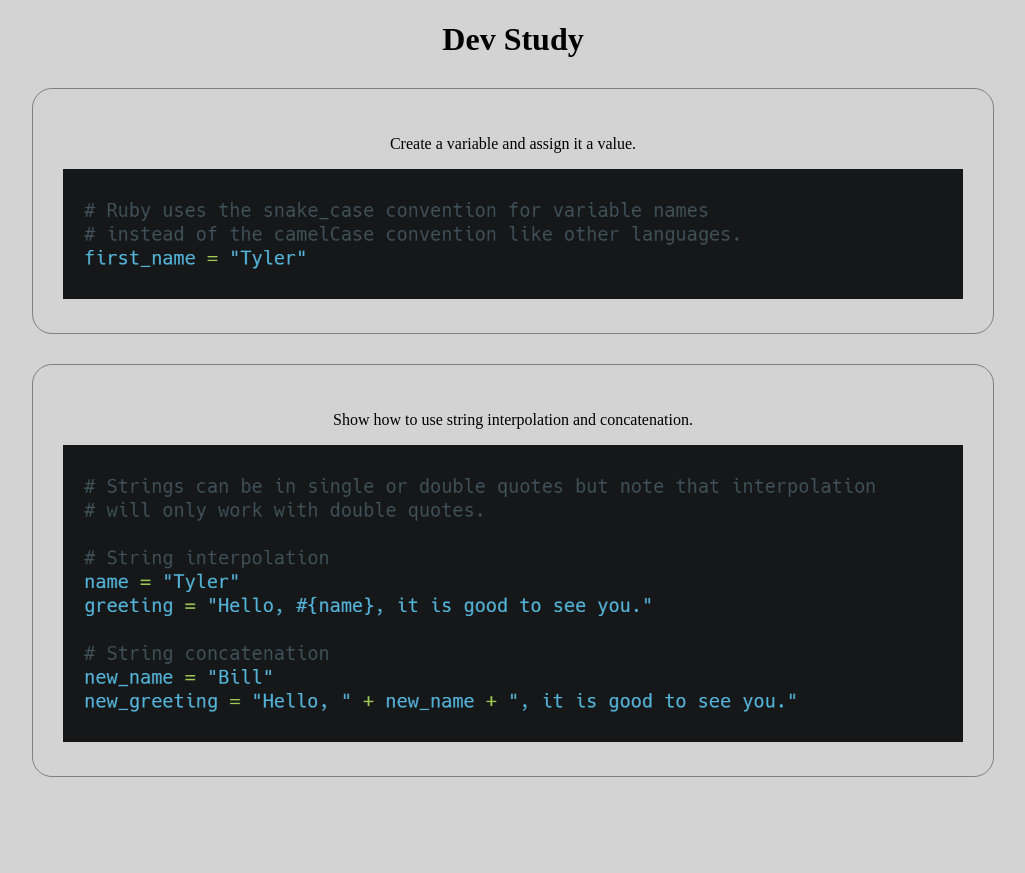
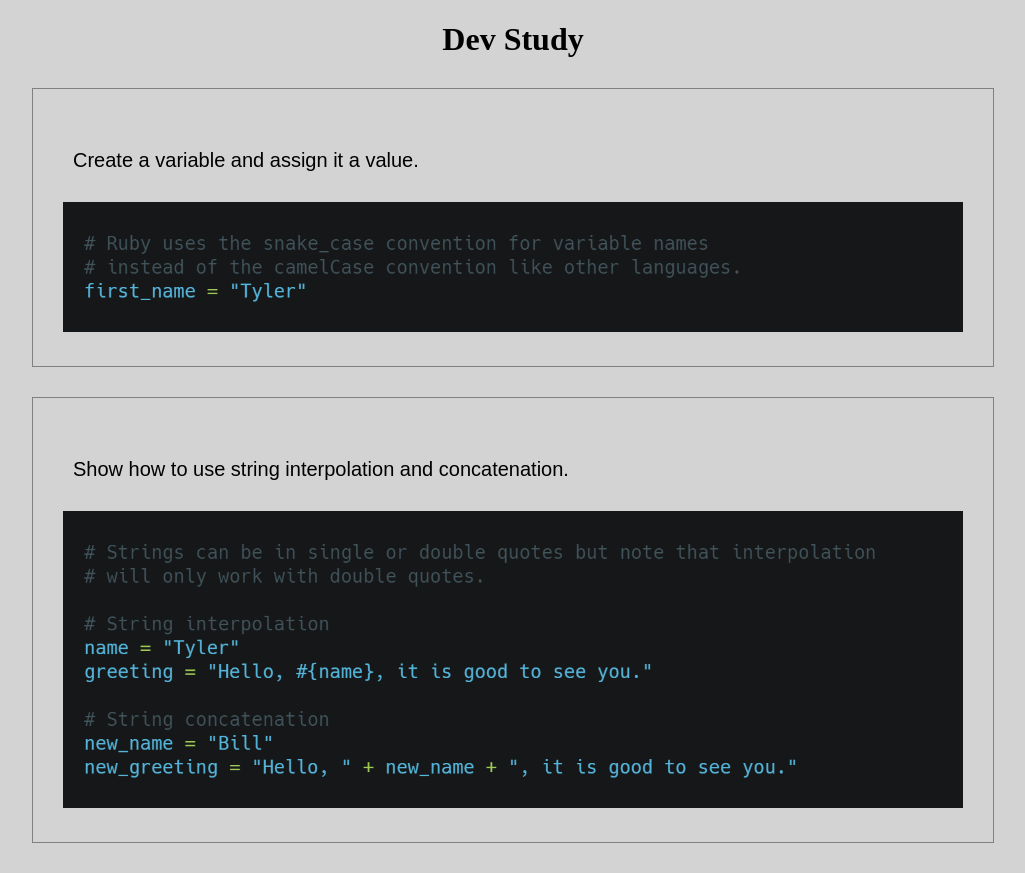
Before and after one commit to LuckyT89/dev-study, a React (Create React App) app: page / in a window 1280 px wide. Shown: the whole page, without its empty margins (127-1152 px from the left). Before the commit the page ends 807 px from the top, so only its background shows below. Built offline with nearby package versions, Linux system fonts and the light colour scheme.

Commit message:
update post styling

```diff
--- a/src/components/CSS/Post.css
+++ b/src/components/CSS/Post.css
@@ -4,9 +4,15 @@ div.post {
     padding: 30px;
     margin: 30px auto;
     text-align: center;
-    border-radius: 20px;
 }
 
 div.post img {
     width: 100%;
 }
+
+div.post p {
+    font-size: 20px;
+    font-family: arial;
+    text-align: left;
+    padding: 10px;
+}
--- a/src/components/JS/PostContainer.js
+++ b/src/components/JS/PostContainer.js
@@ -5,7 +5,7 @@ function PostContainer({ posts }) {
 
     console.log(posts);
 
-    const postCards = posts.map((post) => <Post key={post.id} prompt={post.prompt} imagePath={post.imagePath} />)
+    const postCards = posts.map((post) => <Post key={post.imagePath} prompt={post.prompt} imagePath={post.imagePath} />)
 
     return (
         <div className='post-container'>
```
